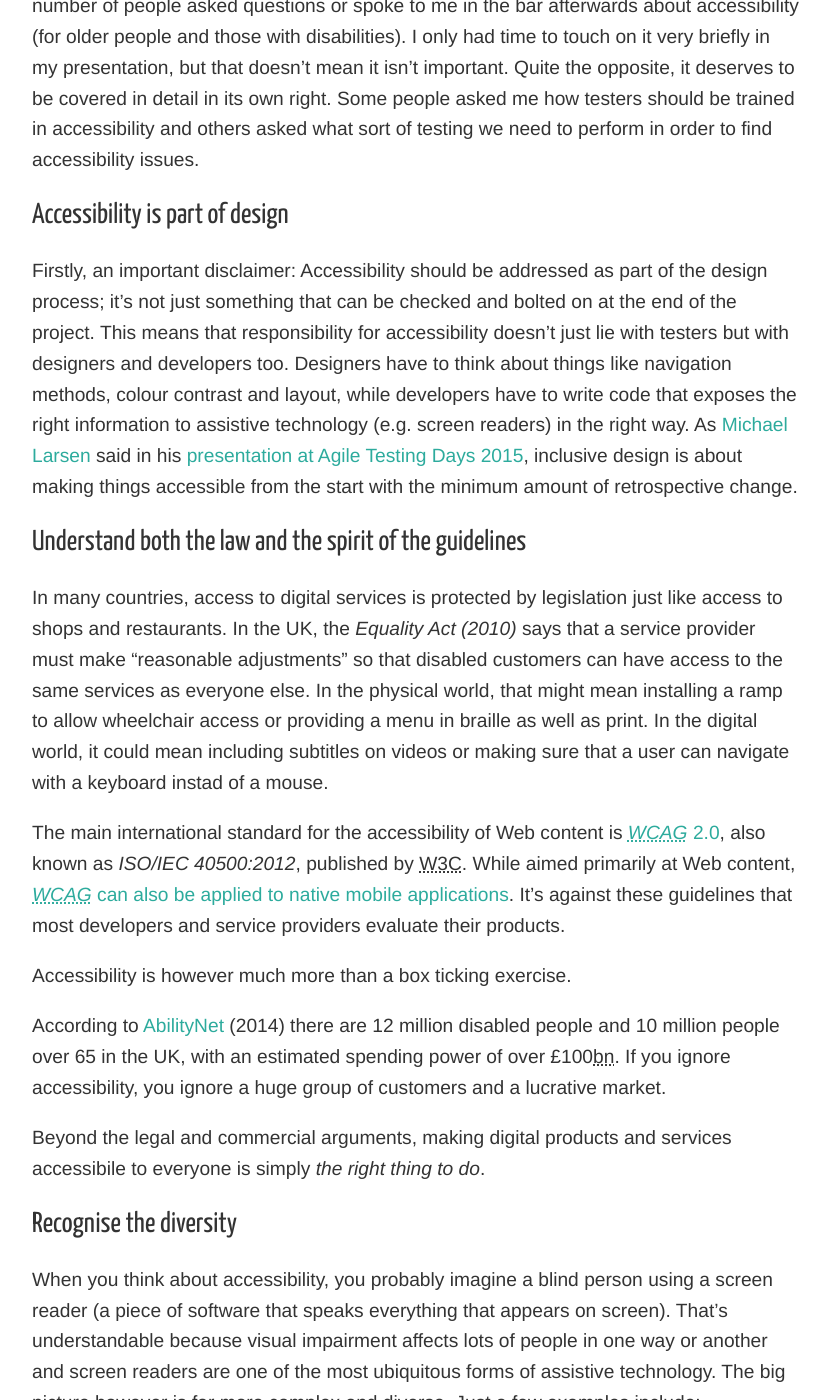
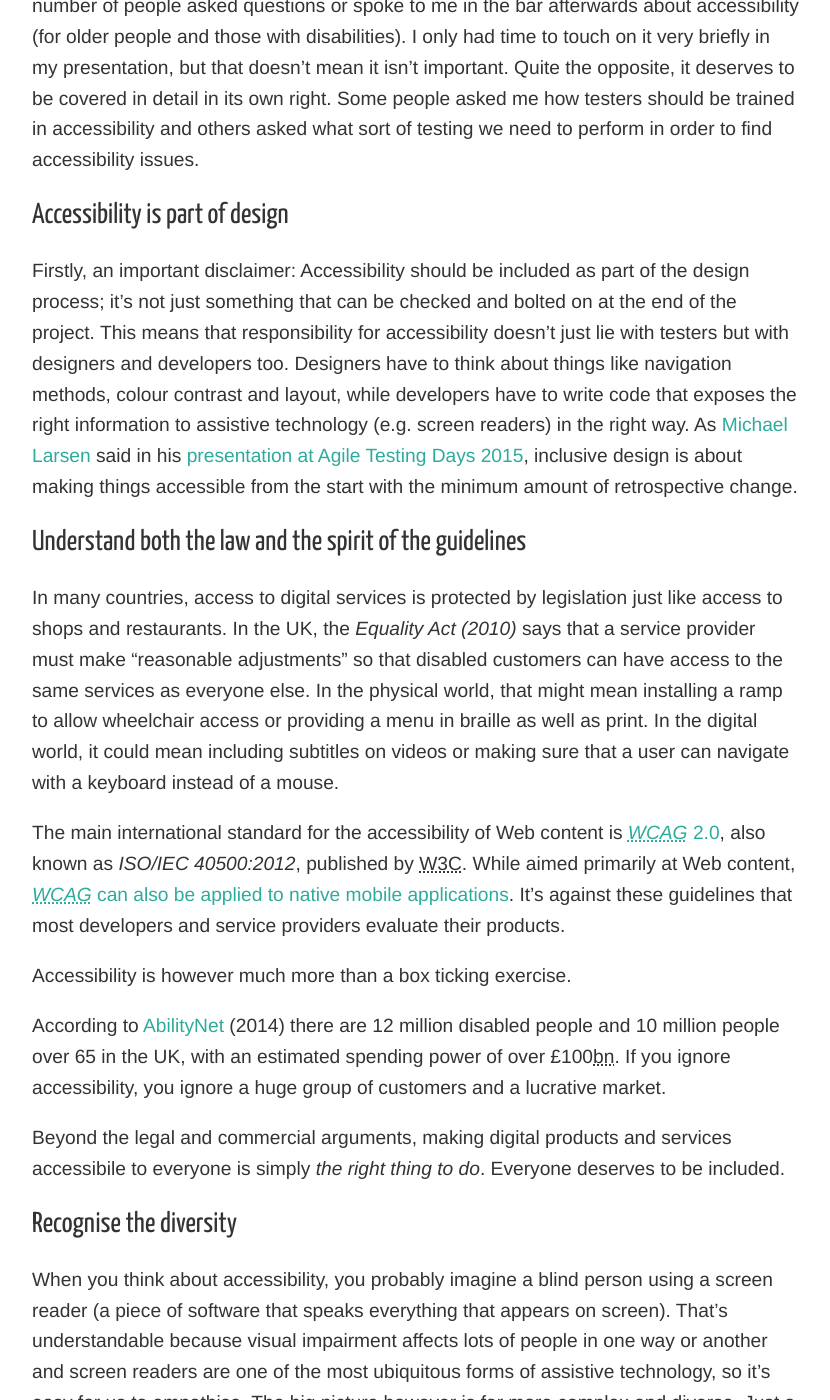
Before and after one commit to holidayextras/holidayextras.github.com, a Jekyll site: the page built from _posts/2015-11-24-testing-for-accessibility.md, in a window 1280 px wide and 1400 px high, scrolled down 555 px. Shown: the whole window, without its empty margins (224-1054 px from the left). Built offline with Jekyll 4.4.1, drawn with Linux system fonts in a browser that asks for light colours; nearby versions of some CDN libraries; comment, search, counter and statistics services are not loaded; some of the changed text lies outside the part shown.

Commit message:
Fixing a couple of typos.

```diff
--- a/_posts/2015-11-24-testing-for-accessibility.md
+++ b/_posts/2015-11-24-testing-for-accessibility.md
@@ -12,11 +12,11 @@ When I gave a talk on <cite>Checking & Exploring</cite> at [The London Web meetu
 
 ## Accessibility is part of design
 
-Firstly, an important disclaimer: Accessibility should be addressed as part of the design process; it's not just something that can be checked and bolted on at the end of the project. This means that responsibility for accessibility doesn't just lie with testers but with designers and developers too. Designers have to think about things like navigation methods, colour contrast and layout, while developers have to write code that exposes the right information to assistive technology (e.g. screen readers) in the right way. As [Michael Larsen](https://twitter.com/mkltesthead) said in his [presentation at Agile Testing Days 2015](http://www.agiletestingdays.com/session/making-a-web-for-everyone/), inclusive design is about making things accessible from the start with the minimum amount of retrospective change.
+Firstly, an important disclaimer: Accessibility should be included as part of the design process; it's not just something that can be checked and bolted on at the end of the project. This means that responsibility for accessibility doesn't just lie with testers but with designers and developers too. Designers have to think about things like navigation methods, colour contrast and layout, while developers have to write code that exposes the right information to assistive technology (e.g. screen readers) in the right way. As [Michael Larsen](https://twitter.com/mkltesthead) said in his [presentation at Agile Testing Days 2015](http://www.agiletestingdays.com/session/making-a-web-for-everyone/), inclusive design is about making things accessible from the start with the minimum amount of retrospective change.
 
 ## Understand both the law and the spirit of the guidelines
 
-In many countries, access to digital services is protected by legislation just like access to shops and restaurants. In the UK, the <cite>Equality Act (2010)</cite> says that a service provider must make "reasonable adjustments" so that disabled customers can have access to the same services as everyone else. In the physical world, that might mean installing a ramp to allow wheelchair access or providing a menu in braille as well as print. In the digital world, it could mean including subtitles on videos or making sure that a user can navigate with a keyboard instad of a mouse.
+In many countries, access to digital services is protected by legislation just like access to shops and restaurants. In the UK, the <cite>Equality Act (2010)</cite> says that a service provider must make "reasonable adjustments" so that disabled customers can have access to the same services as everyone else. In the physical world, that might mean installing a ramp to allow wheelchair access or providing a menu in braille as well as print. In the digital world, it could mean including subtitles on videos or making sure that a user can navigate with a keyboard instead of a mouse.
 
 The main international standard for the accessibility of Web content is [<cite><abbr title="Web Content Accessibility Guidelines">WCAG</abbr></cite> 2.0](http://www.w3.org/TR/WCAG20/), also known as <cite>ISO/IEC 40500:2012</cite>, published by <abbr title="World Wide Web Consortium">W3C</abbr>. While aimed primarily at Web content, [<cite><abbr title="Web Content Accessibility Guidelines">WCAG</abbr></cite> can also be applied to native mobile applications](http://www.w3.org/TR/mobile-accessibility-mapping/). It's against these guidelines that most developers and service providers evaluate their products.
 
@@ -24,11 +24,11 @@ Accessibility is however much more than a box ticking exercise.
 
 According to [AbilityNet](https://www.abilitynet.org.uk/advice-information/enation/travel-and-tourism-summer-july-2014) (2014) there are 12 million disabled people and 10 million people over 65 in the UK, with an estimated spending power of over £100<abbr title="billion">bn</abbr>. If you ignore accessibility, you ignore a huge group of customers and a lucrative market.
 
-Beyond the legal and commercial arguments, making digital products and services accessibile to everyone is simply _the right thing to do_.
+Beyond the legal and commercial arguments, making digital products and services accessibile to everyone is simply _the right thing to do_. Everyone deserves to be included.
 
 ## Recognise the diversity
 
-When you think about accessibility, you probably imagine a blind person using a screen reader (a piece of software that speaks everything that appears on screen). That's understandable because visual impairment affects lots of people in one way or another and screen readers are one of the most ubiquitous forms of assistive technology. The big picture however is far more complex and diverse. Just a few examples include:
+When you think about accessibility, you probably imagine a blind person using a screen reader (a piece of software that speaks everything that appears on screen). That's understandable because visual impairment affects lots of people in one way or another and screen readers are one of the most ubiquitous forms of assistive technology, so it's easy for us to empathise. The big picture however is far more complex and diverse. Just a few examples include:
 
 * Someone with colourblindness who has difficulty distinguishing between colours such as red and green;
 * A deaf person who relies on captions or transcripts for audio content;
```
